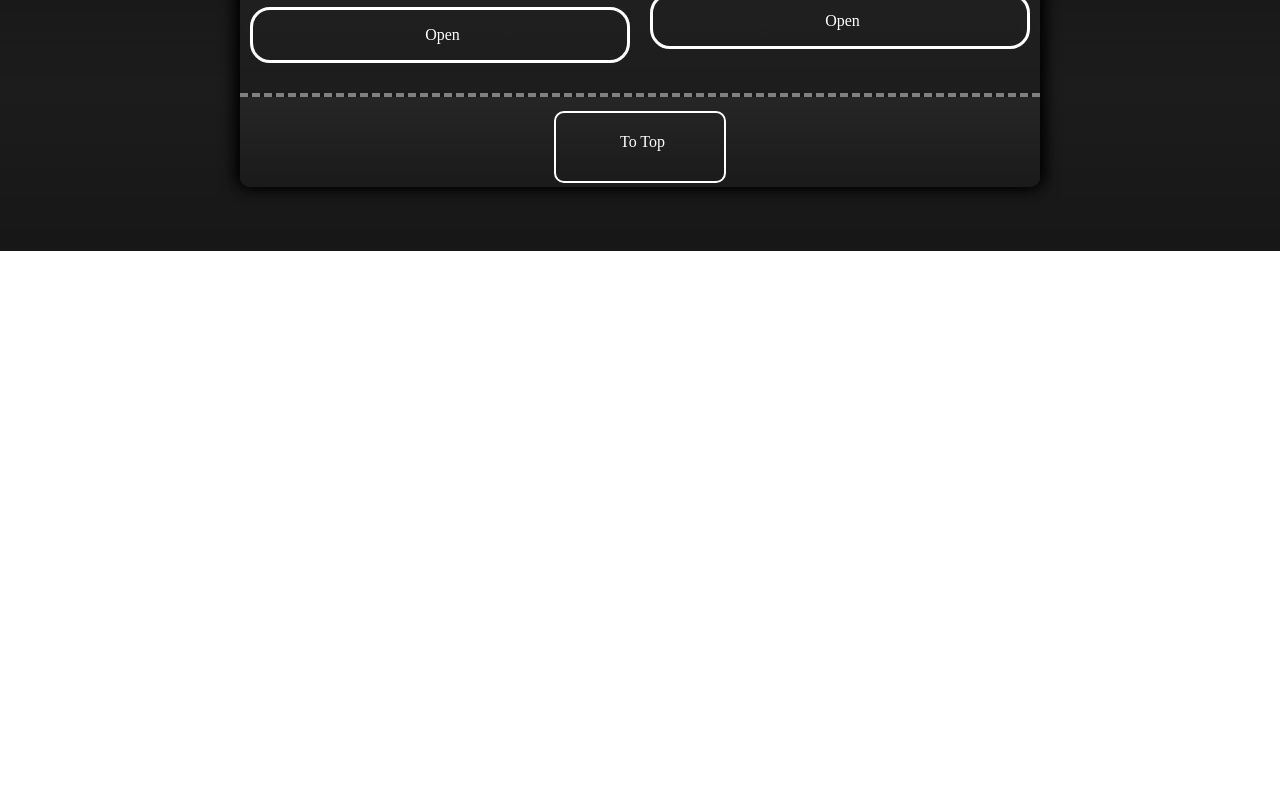
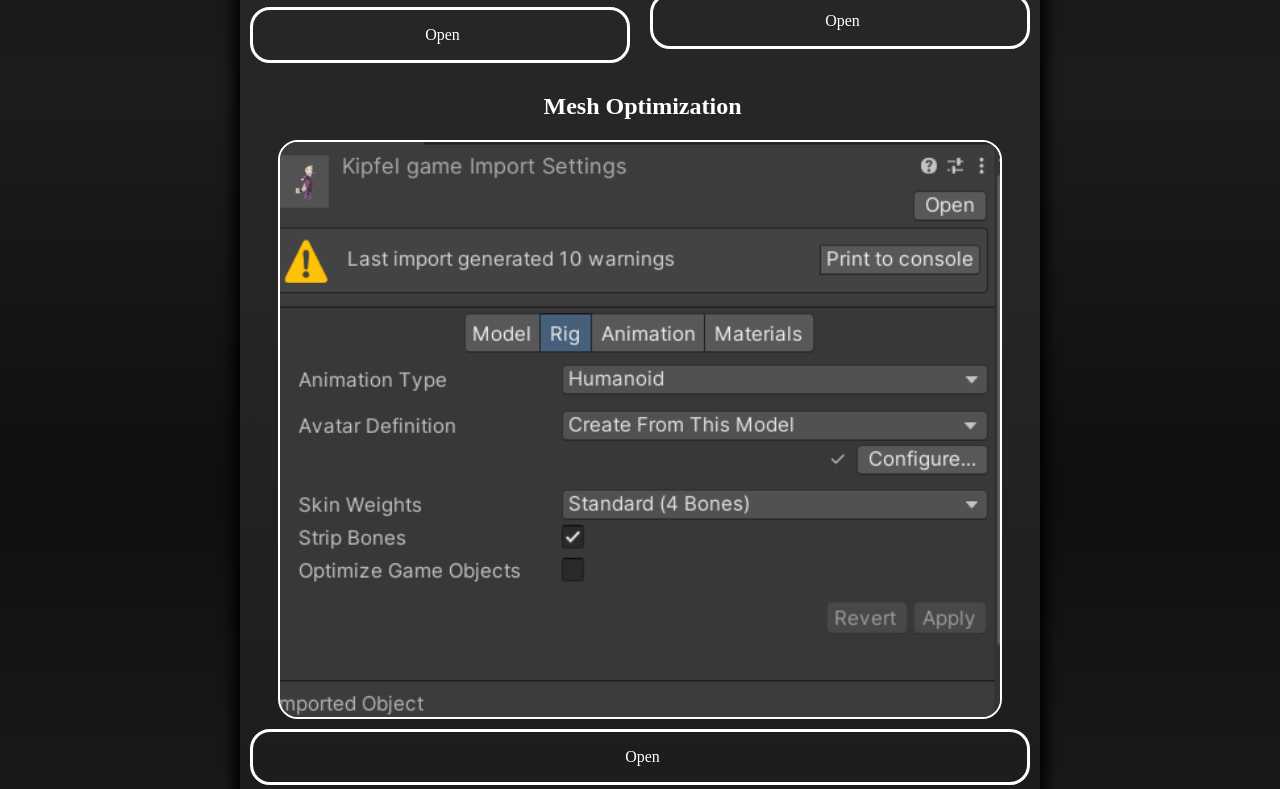
Before and after one commit to Lilyyy6/Quest-Conversions, a plain HTML site: page Size limit.html in a window 1280 px wide. Shown: the part 1112-1901 px from the top of the page. Before the commit the page ends 1363 px from the top, so only its background shows below. Drawn offline with Linux system fonts and the light colour scheme.

Commit message:
Update Size limit.html

```diff
--- a/Size limit.html
+++ b/Size limit.html
@@ -54,6 +54,12 @@
 				<a href="remove normals.html"><img src="img/remove normals.png" alt="" /></a>
 				<a class ="button" href="remove normals.html"><p>Open</p></a>
 			</article>
+
+			<article class="post">
+				<h2><a href="mesh optimization.html">Mesh Optimization</a></h2>
+				<a href="mesh optimization.html"><img src="img/mesh opti.png" alt="" /></a>
+				<a class ="button" href="mesh optimization.html"><p>Open</p></a>
+			</article>
 		</article>
 
 		<footer>
```
